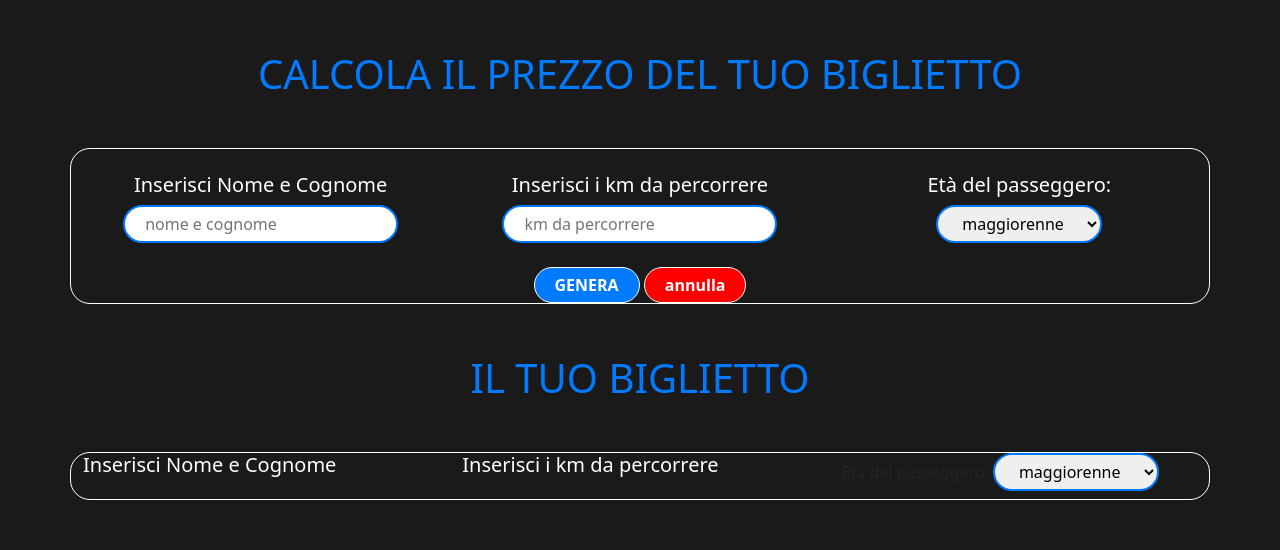
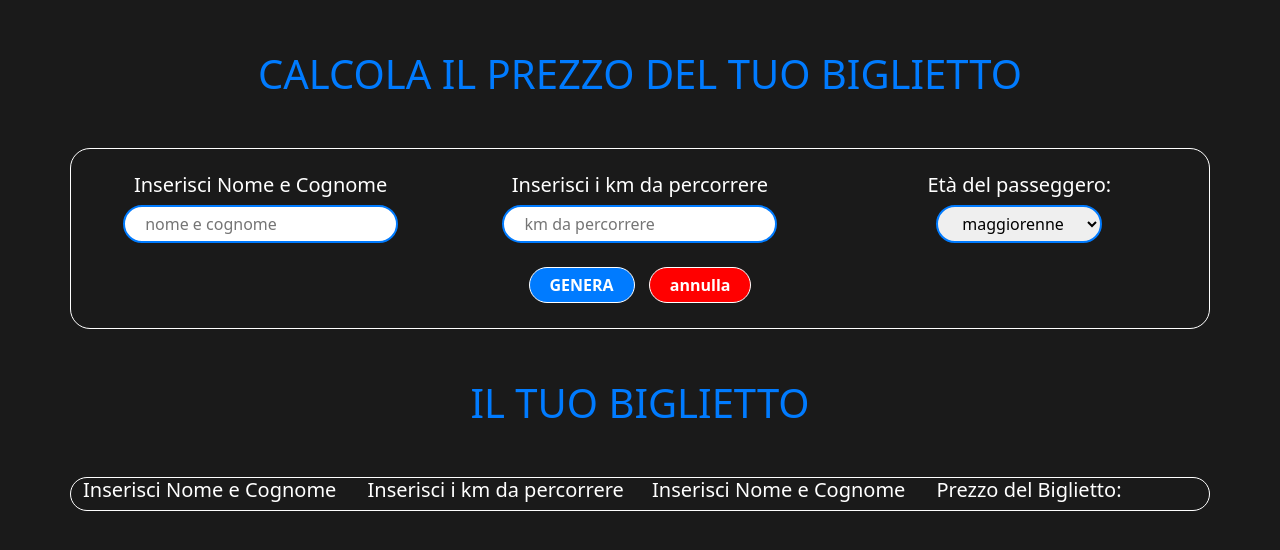
Before and after one commit to michelecanini/js-biglietto-treno-form, a plain HTML site: page index.html in a window 1280 px wide. Drawn offline with nearby package versions, Linux system fonts and the light colour scheme.

Commit message:
[STYLE] update

```diff
--- a/css/style.css
+++ b/css/style.css
@@ -49,6 +49,9 @@ button{
     border-radius: 20px;
     font-weight: bold;
     display: inline-block;
+    margin-right: 5px;
+    margin-left: 5px;
+    margin-bottom: 25px;
 }
 
 .refresh_btn{
--- a/index.html
+++ b/index.html
@@ -44,21 +44,17 @@
             <div class="title"><h1>IL TUO BIGLIETTO</h1></div>
             <div class="container c_boot">
                 <div class="row">
-                    <div class="col-md-4">
+                    <div class="col-md-3">
                         <h5 class="text_white">Inserisci Nome e Cognome</h5>
                         </div>
-                    <div class="col-md-4">
+                    <div class="col-md-3">
                         <h5 class="text_white">Inserisci i km da percorrere</h5>
                     </div>
-                    <div class="col-md-4">
-                        Età del passeggero:
-                        <select name="age_passenger" id="age_passenger">
-                            <option value="0">maggiorenne</option>
-                            <option value="1">minorenne</option>
-                            <option value="2">over65</option>
-                        </select>
+                    <div class="col-md-3">
+                        <h5 class="text_white">Inserisci Nome e Cognome</h5>
                     </div>
-                    <div class="col-md-4">
+                    <div class="col-md-3">
+                        <h5 class="text_white">Prezzo del Biglietto:</h5>
                         <h4 id="price_tiket" class="text_white"></h4>
                     </div>
                 </div>
--- a/js/script.js
+++ b/js/script.js
@@ -21,13 +21,13 @@ button.addEventListener ('click', function () {
     let message = '';
 
     if(age_passenger === 0){
-        message += `Il prezzo del biglietto è di: ${(price_tiket.toFixed(2))}€`;
+        message += `${(price_tiket.toFixed(2))}€  tariffa standard`;
     }
     else if(age_passenger === 1){
-        message += `Hai ricevuto uno sconto del 20%, il prezzo del biglietto è di: ${(km_travel * price_minors).toFixed(2)}€`;
+        message += `${(km_travel * price_minors).toFixed(2)}€  hai ricevuto uno sconto del 20%`;
     }
     else{
-        message += `Hai ricevuto uno sconto del 40%, il prezzo del biglietto è di: ${(km_travel * price_over).toFixed(2)}€`;
+        message += `${(km_travel * price_over).toFixed(2)}€  hai ricevuto uno sconto del 40%`;
         console.log(km_travel * price_over.toFixed(2));
     }
     document.getElementById('price_tiket').innerText = message;
```
